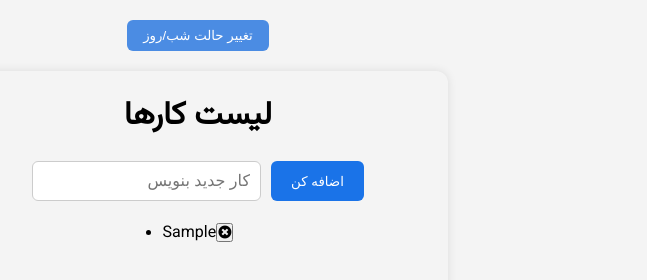
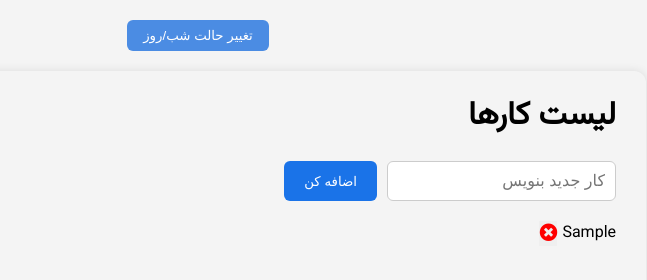
Before and after one commit to ShimaAkrami/Todo-List, a plain HTML site: page index.html in a window 1280 px wide. Both pictures are taken after typing "Sample" into the empty fields and a click on the button "اضافه کن". Shown: the whole page, without its empty margins (442-1089 px from the left). Drawn offline with Linux system fonts and the light colour scheme.

Commit message:
css changed

```diff
--- a/index.html
+++ b/index.html
@@ -24,9 +24,10 @@
         <div>
             <form id="todo-form">
 
+                <button class="btn" type="submit">اضافه کن</button>
+
                 <input type="text" id="todo-input" placeholder="کار جدید بنویس" required />
 
-                <button class="btn" type="submit">اضافه کن</button>
 
             </form>
         </div>
--- a/script.js
+++ b/script.js
@@ -53,7 +53,7 @@ function addTodoToDom(todotext) {
 
   const deletebtn = document.createElement("button");
   deletebtn.innerHTML = "<i class='fas fa-times-circle'> </i>";
-
+deletebtn.classList.add('delete-btn')
   deletebtn.addEventListener("click", function () {
     li.remove();
     removeFromLocalStorage(todotext);
--- a/style.css
+++ b/style.css
@@ -78,29 +78,46 @@ body {
   /*همیشه بادی اینو بده  */
 }
 .container {
+  width: 70%;
   display: flex;
   flex-direction: column;
-  align-items: center;
-  width: 500px;
+  align-items: flex-end;
   height: 500px;
   padding: 20px 30px;
   border-radius: 12px;
-  box-shadow:0 0 10px rgba(0, 0, 0, 0.1) ;
+  box-shadow: 0 0 10px rgba(0, 0, 0, 0.1);
 }
 
-h1{
+h1 {
   margin-bottom: 20px;
 }
 
-form{
+form {
   display: flex;
   gap: 10px;
   margin-bottom: 20px;
 }
-input[type="text"]{
-  text-align: right;
+input[type="text"] {
+  direction: rtl;
+
   padding: 10px;
   border: 1px solid #ccc;
-  border-radius:6px ;
+  border-radius: 6px;
   font-size: 16px;
 }
+ul {
+  list-style: none;
+}
+li {
+
+    direction: rtl;
+    display: flex;
+    gap: 5px;
+}
+
+.delete-btn{
+  border:none;
+  color:red;
+  font-size:18px;
+  cursor: pointer;
+}
```
